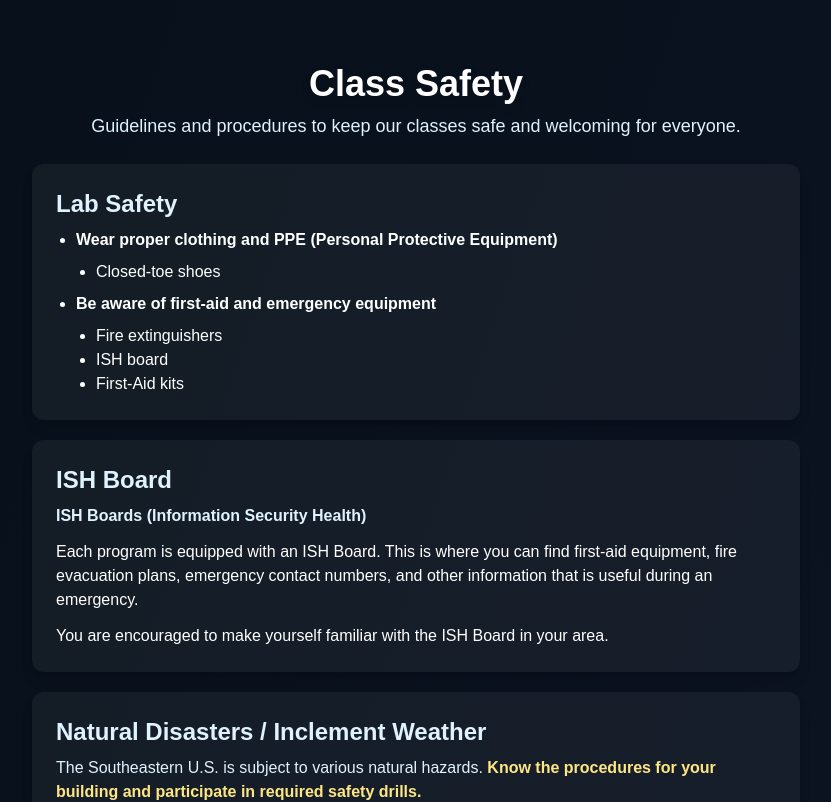
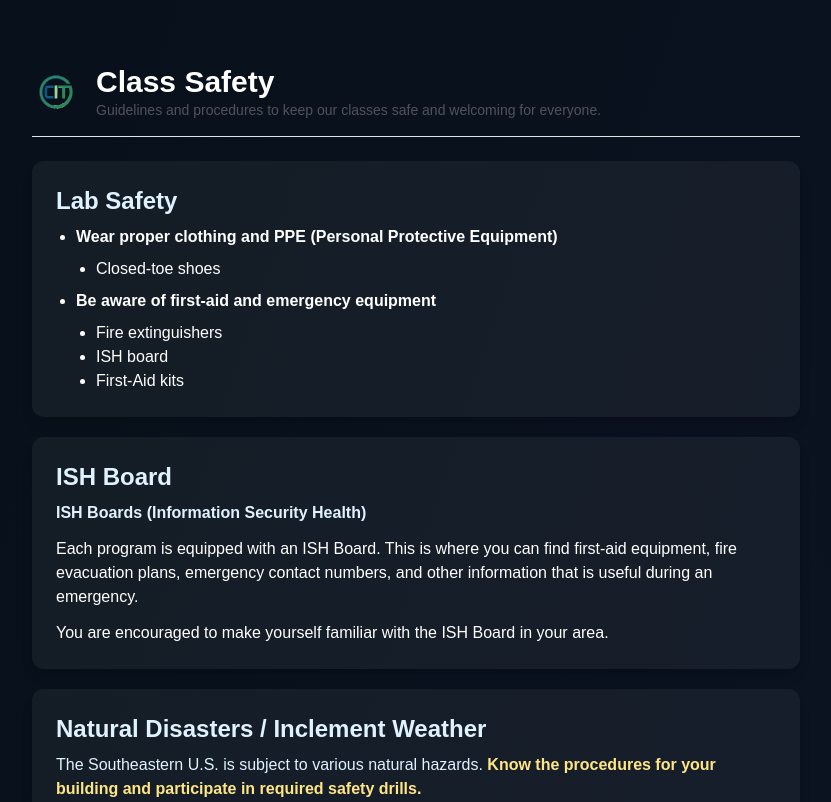
Before and after one commit to Capttech/tcatwebserver, a Next.js app: page /safety in a window 1280 px wide. Shown: the top 802 px of the page, without its empty margins (224-1055 px from the left). Built offline with nearby package versions, Linux system fonts and the light colour scheme.

Commit message:
update class safety header

```diff
--- a/app/safety/page.tsx
+++ b/app/safety/page.tsx
@@ -1,15 +1,13 @@
 import React from 'react'
 import SafetySection from './components/SafetySection'
 import Callout from './components/Callout'
+import SiteHeader from '../components/SiteHeader'
 
 export default function Page() {
   return (
     <main className="min-h-screen bg-gradient-to-br from-[#071019] via-[#0b1220] to-[#071633] text-white flex items-start justify-center py-16 px-6">
       <div className="max-w-3xl w-full">
-        <header className="text-center mb-6">
-          <h1 className="text-4xl font-extrabold mb-2 text-white drop-shadow-lg">Class Safety</h1>
-          <p className="text-lg text-sky-100">Guidelines and procedures to keep our classes safe and welcoming for everyone.</p>
-        </header>
+        <SiteHeader title="Class Safety" subtitle="Guidelines and procedures to keep our classes safe and welcoming for everyone." className="mb-6" />
 
         <article>
           <SafetySection id="lab-safety" title="Lab Safety" lead={null}>
```
